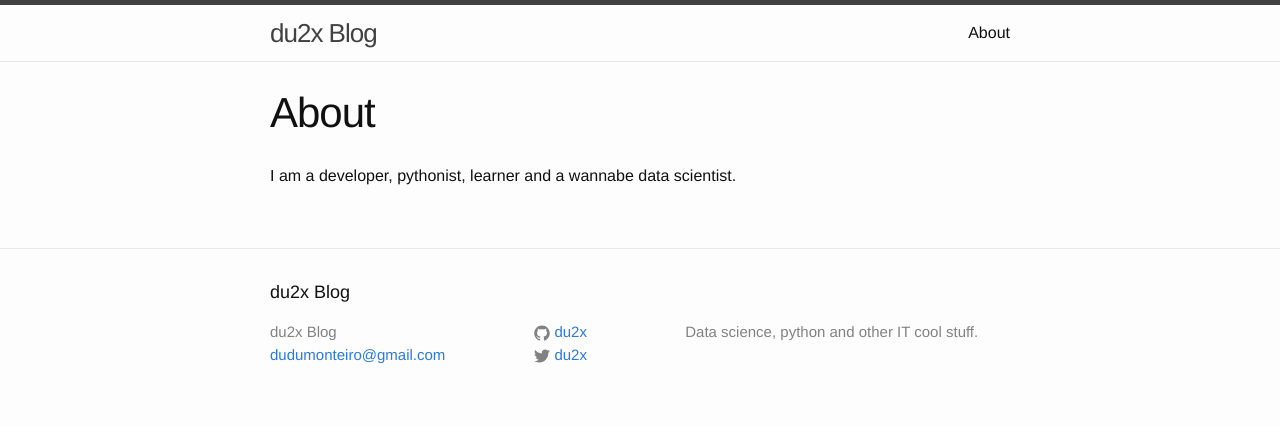
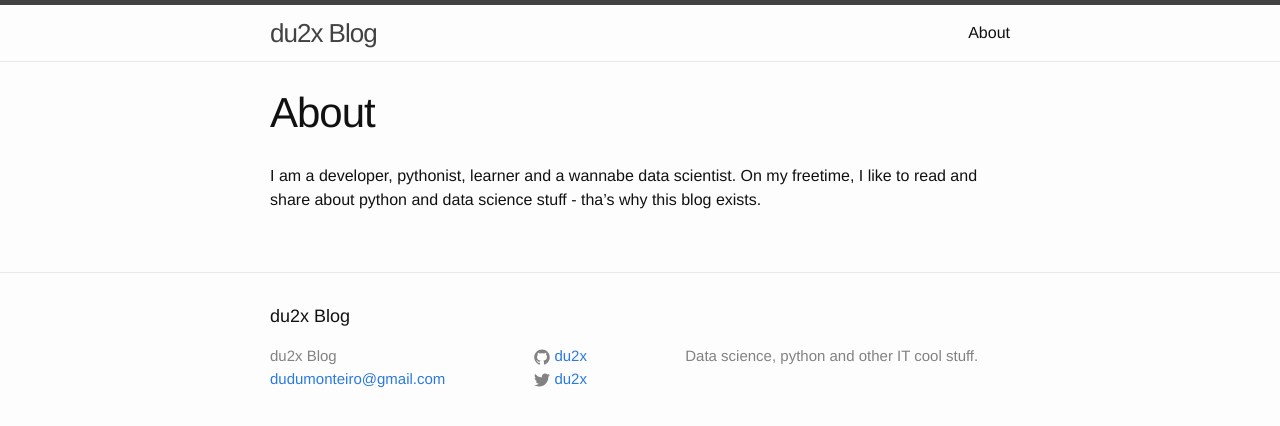
Before and after one commit to du2x/du2x.github.io, a Jekyll site: the page built from about.md, in a window 1280 px wide. Shown: the top 426 px of the page. Built offline with Jekyll 4.4.1, drawn with Linux system fonts in a browser that asks for light colours.

Commit message:
Improve about.md

```diff
--- a/about.md
+++ b/about.md
@@ -5,3 +5,4 @@ permalink: /about/
 ---
 
 I am a developer, pythonist, learner and a wannabe data scientist.
+On my freetime, I like to read and share about python and data science stuff - tha's why this blog exists.
```
